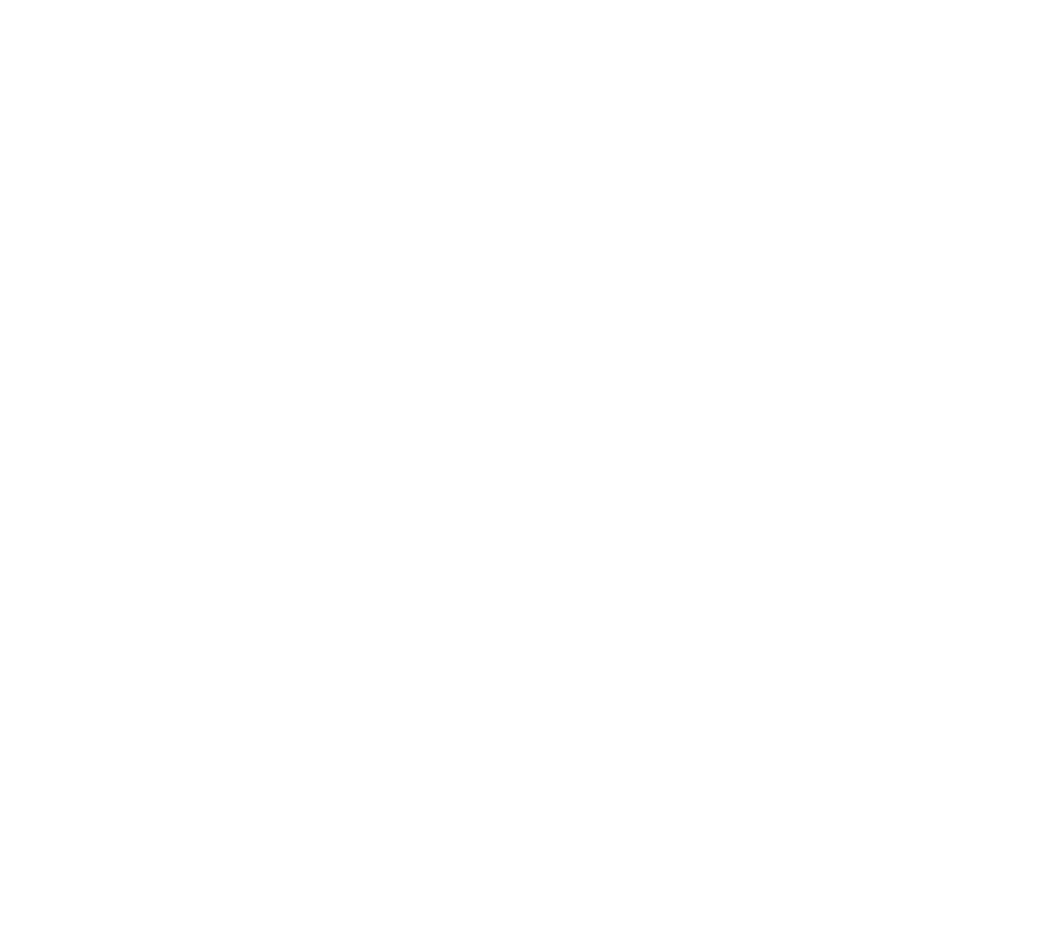
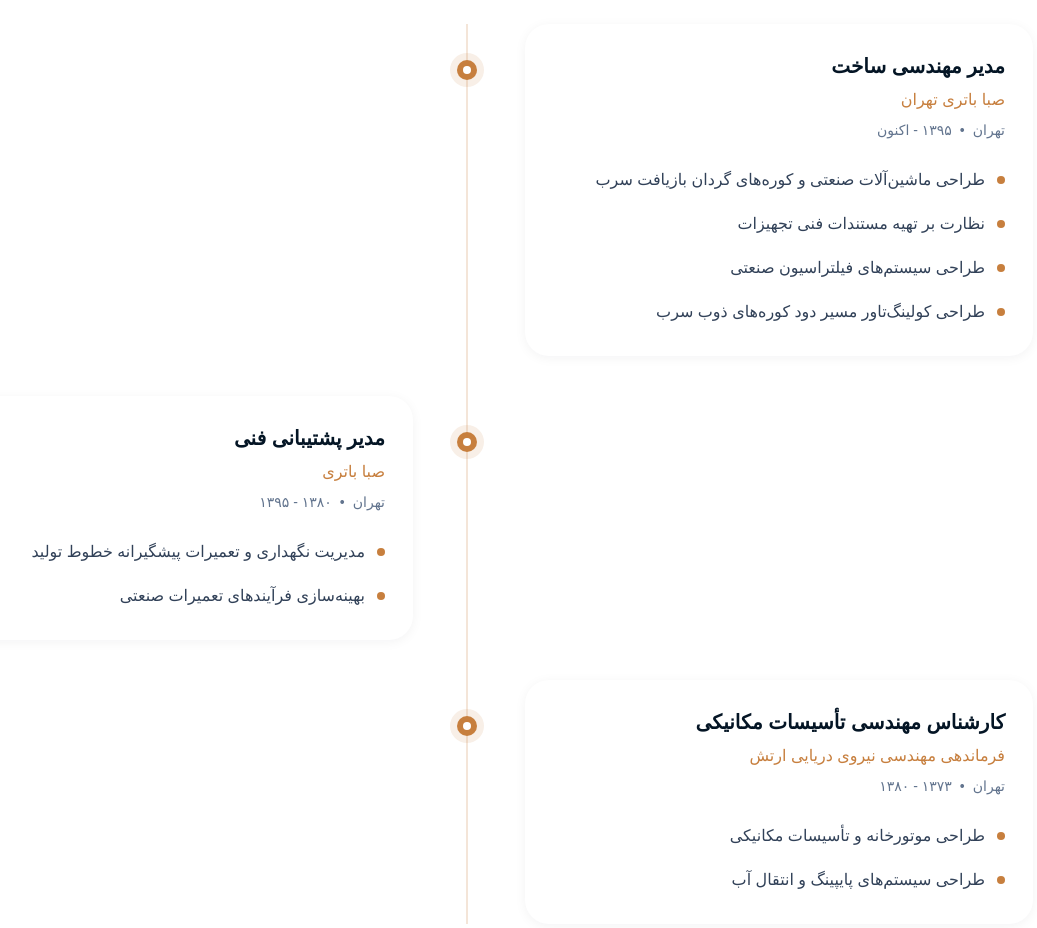
Before and after one commit to sadra-nosrati/Portfolio, a React (Vite) app: page / in a window 1280 px wide. Shown: the part 2720-3648 px from the top of the page, without its empty margins (171-1208 px from the left). Built offline with nearby package versions, Linux system fonts and the light colour scheme; a web font is replaced by a local one.

Commit message:
Add ProjectTimeLineSection

```diff
--- a/src/Pages/Home/Home.jsx
+++ b/src/Pages/Home/Home.jsx
@@ -1,5 +1,6 @@
 import AboutMe from "./components/AboutMe/AboutMe";
 import HeroSection from "./components/HeroSection";
+import ProjectTimeline from "./components/ProjectTimeline/ProjectTimeline";
 import TechnicalFocus from "./components/TechnicalFocus/TechnicalFocus";
 
 function Home() {
@@ -10,6 +11,8 @@
       <AboutMe />
 
       <TechnicalFocus />
+
+      <ProjectTimeline />
     </main>
   );
 }
--- /dev/null
+++ b/src/Pages/Home/components/ProjectTimeline/ProjectTimeline.jsx
@@ -0,0 +1,108 @@
+const projects = [
+  {
+    title: "مدیر مهندسی ساخت",
+    company: "صبا باتری تهران",
+    location: "تهران",
+    date: "۱۳۹۵ - اکنون",
+    items: [
+      "طراحی ماشین‌آلات صنعتی و کوره‌های گردان بازیافت سرب",
+      "نظارت بر تهیه مستندات فنی تجهیزات",
+      "طراحی سیستم‌های فیلتراسیون صنعتی",
+      "طراحی کولینگ‌تاور مسیر دود کوره‌های ذوب سرب",
+    ],
+  },
+  {
+    title: "مدیر پشتیبانی فنی",
+    company: "صبا باتری",
+    location: "تهران",
+    date: "۱۳۸۰ - ۱۳۹۵",
+    items: [
+      "مدیریت نگهداری و تعمیرات پیشگیرانه خطوط تولید",
+      "بهینه‌سازی فرآیندهای تعمیرات صنعتی",
+    ],
+  },
+  {
+    title: "کارشناس مهندسی تأسیسات مکانیکی",
+    company: "فرماندهی مهندسی نیروی دریایی ارتش",
+    location: "تهران",
+    date: "۱۳۷۳ - ۱۳۸۰",
+    items: [
+      "طراحی موتورخانه و تأسیسات مکانیکی",
+      "طراحی سیستم‌های پایپینگ و انتقال آب",
+    ],
+  },
+];
+
+function ProjectTimeline() {
+  return (
+    <section className="mx-auto mt-32 w-full max-w-7xl px-5">
+      <div className="mb-16 text-center">
+        <h2 className="text-3xl font-bold text-primary">
+          پروژه‌های شاخص در گذر زمان
+        </h2>
+
+        <p className="mt-3 text-slate-500">
+          مروری بر مهم‌ترین مسئولیت‌ها و سوابق حرفه‌ای
+        </p>
+      </div>
+
+      <div className="relative">
+        <div className="absolute right-5 top-0 h-full w-0.5 bg-secondary/20 tablet-landscape:right-1/2 tablet-landscape:-translate-x-1/2"></div>
+
+        <div className="space-y-10">
+          {projects.map((project, index) => (
+            <div
+              key={index}
+              className="relative grid tablet-landscape:grid-cols-2"
+            >
+              <div
+                className={`${
+                  index % 2 === 0
+                    ? "tablet-landscape:pl-14"
+                    : "tablet-landscape:col-start-2 tablet-landscape:pr-14"
+                } pr-14`}
+              >
+                <div className="rounded-3xl bg-white p-7 shadow-[0_2px_12px_rgba(4,21,37,.05)] transition-shadow duration-300 hover:shadow-[0_10px_25px_rgba(4,21,37,.08)]">
+                  <h3 className="text-xl font-bold text-primary">
+                    {project.title}
+                  </h3>
+
+                  <p className="mt-2 text-secondary font-medium">
+                    {project.company}
+                  </p>
+
+                  <div className="mt-2 flex gap-2 text-sm text-slate-500">
+                    <span>{project.location}</span>
+                    <span>•</span>
+                    <span>{project.date}</span>
+                  </div>
+
+                  <ul className="mt-6 space-y-3">
+                    {project.items.map((item, i) => (
+                      <li
+                        key={i}
+                        className="flex items-start gap-3 text-slate-700 leading-8"
+                      >
+                        <span className="mt-3 h-2 w-2 rounded-full bg-secondary shrink-0"></span>
+
+                        {item}
+                      </li>
+                    ))}
+                  </ul>
+                </div>
+              </div>
+
+              <div className="absolute top-9 z-20 pr-3 tablet-landscape:pr-1 tablet-landscape:right-1/2 tablet-landscape:translate-x-1/2">
+                <div className="flex h-5 w-5 items-center justify-center rounded-full bg-secondary shadow-[0_0_0_7px_rgba(199,127,62,.12)]">
+                  <div className="h-2 w-2 rounded-full bg-white"></div>
+                </div>
+              </div>
+            </div>
+          ))}
+        </div>
+      </div>
+    </section>
+  );
+}
+
+export default ProjectTimeline;
--- a/src/index.css
+++ b/src/index.css
@@ -53,3 +53,20 @@
     font-family: "YekanBakh-SemiBold", sans-serif;
   }
 }
+
+@keyframes timelineShow {
+  from {
+    opacity: 0;
+    transform: translateY(40px);
+  }
+
+  to {
+    opacity: 1;
+    transform: translateY(0);
+  }
+}
+
+.animate-timeline {
+  animation: timelineShow 0.7s cubic-bezier(0.22, 1, 0.36, 1) forwards;
+  opacity: 0;
+}
```
